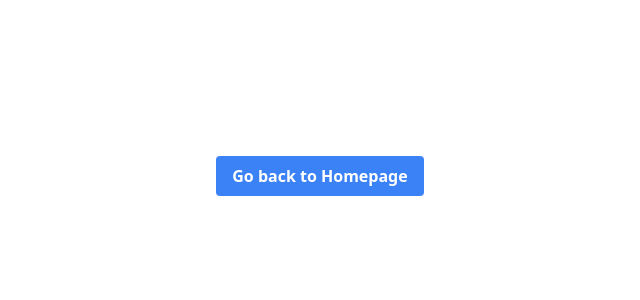
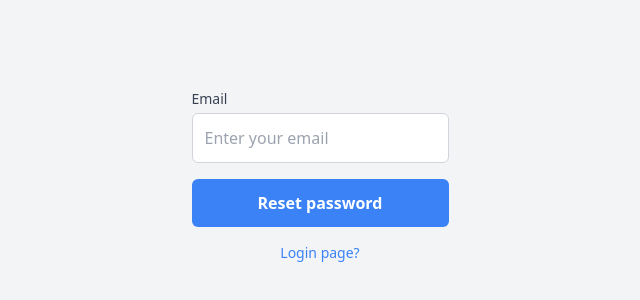
Before and after one commit to tapader13/Mountain-Treks, a React (Vite) app: page /forgotpassword in a window 1280 px wide. Shown: the part 224-524 px from the top of the page, without its empty margins (320-960 px from the left). Built offline with nearby package versions, Linux system fonts and the light colour scheme; no server answers.

Commit message:
add forgetpassword part

```diff
--- a/src/App.jsx
+++ b/src/App.jsx
@@ -8,6 +8,7 @@ import PrivateRoute from './private/PrivateRoute';
 import Error from './components/Error';
 import ProfilePage from './pages/ProfilePage';
 import UpdataProfilePage from './pages/UpdataProfilePage';
+import ForgetPass from './components/ForgetPass';
 
 const router = createBrowserRouter([
   {
@@ -49,6 +50,10 @@ const router = createBrowserRouter([
     ),
   },
   {
+    path: '/forgotpassword',
+    element: <ForgetPass />,
+  },
+  {
     path: '*',
     element: <Error />,
   },
--- /dev/null
+++ b/src/components/ForgetPass.jsx
@@ -0,0 +1,63 @@
+import { useEffect, useState } from 'react';
+import { Link, useLocation } from 'react-router-dom';
+import useAuth from '../hooks/useAuth';
+
+const ForgetPass = () => {
+  const { forgetPass } = useAuth();
+  const [email, setEmail] = useState('');
+  const location = useLocation();
+  useEffect(() => {
+    if (location.state && location.state.email) {
+      setEmail(location.state.email);
+    }
+  }, [location.state]);
+  const handleSubmit = (e) => {
+    e.preventDefault();
+    forgetPass(email)
+      .then(() => {
+        window.open('https://mail.google.com/', '_blank');
+      })
+      .catch((err) => {
+        alert(err.message);
+      });
+  };
+  return (
+    <div className='flex items-center justify-center min-h-screen bg-gray-100'>
+      {' '}
+      <form onSubmit={handleSubmit}>
+        <div className='mb-4'>
+          <label
+            htmlFor='email'
+            className='block text-sm font-medium text-gray-700'
+          >
+            Email
+          </label>
+          <input
+            type='email'
+            id='email'
+            value={email}
+            onChange={(e) => setEmail(e.target.value)}
+            className='mt-1 p-3 w-full border border-gray-300 rounded-md focus:outline-none focus:ring-2 focus:ring-blue-500'
+            placeholder='Enter your email'
+            required
+          />
+        </div>
+
+        <button
+          type='submit'
+          className='w-full py-3 bg-blue-500 text-white font-semibold rounded-md hover:bg-blue-600 transition'
+        >
+          Reset password
+        </button>
+        <Link
+          to='/login'
+          className='text-sm text-blue-500 hover:underline block text-center mt-4'
+        >
+          Login page?
+        </Link>
+      </form>
+    </div>
+  );
+};
+
+export default ForgetPass;
--- a/src/components/Login.jsx
+++ b/src/components/Login.jsx
@@ -89,12 +89,13 @@ const Login = () => {
           >
             Login
           </button>
-          <a
-            href='/forgot-password'
+          <Link
+            state={{ email }}
+            to='/forgotpassword'
             className='text-sm text-blue-500 hover:underline block text-center mt-4'
           >
             Forgot Password?
-          </a>
+          </Link>
         </form>
         <div className='mt-6'>
           <button
--- a/src/provider/UserProvider.jsx
+++ b/src/provider/UserProvider.jsx
@@ -7,6 +7,7 @@ import {
   signOut,
   GoogleAuthProvider,
   signInWithPopup,
+  sendPasswordResetEmail,
 } from 'firebase/auth';
 
 export const userContext = createContext(null);
@@ -26,6 +27,9 @@ const UserProvider = ({ children }) => {
     const provider = new GoogleAuthProvider();
     return signInWithPopup(auth, provider);
   };
+  const forgetPass = (email) => {
+    return sendPasswordResetEmail(auth, email);
+  };
   useEffect(() => {
     const unsubscribe = onAuthStateChanged(auth, (user) => {
       setUser(user);
@@ -37,7 +41,15 @@ const UserProvider = ({ children }) => {
   }, []);
   return (
     <userContext.Provider
-      value={{ user, signUpUser, loginUser, loading, logoutUser, googleLogin }}
+      value={{
+        user,
+        signUpUser,
+        loginUser,
+        loading,
+        logoutUser,
+        googleLogin,
+        forgetPass,
+      }}
     >
       {children}
     </userContext.Provider>
```
